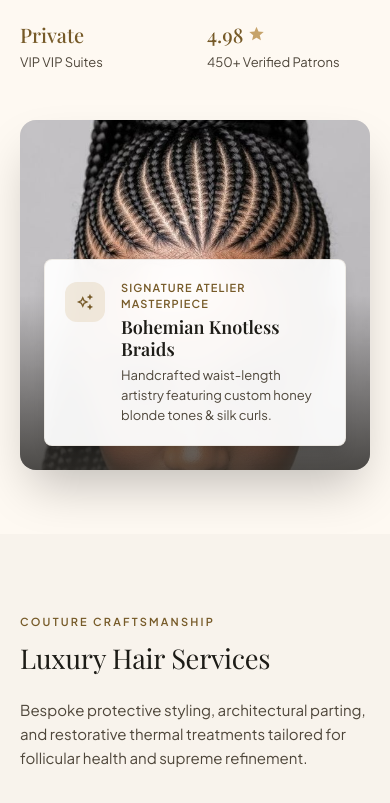
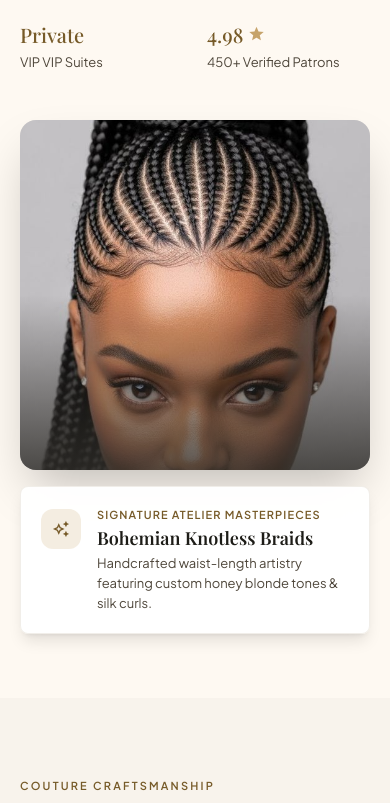
Before and after one commit to renewemmanuel10/helendesign_portfolio, a plain HTML site: page index.html in a window 390 px wide. Shown: the part 744-1547 px from the top of the page. Drawn offline with nearby package versions, Linux system fonts and the light colour scheme; files whose address does not match are found by name; a web font is replaced by a local one.

Commit message:
version-33

```diff
--- a/index.html
+++ b/index.html
@@ -522,6 +522,7 @@
               </div>
               <!-- Right Column: Large Fashion Editorial Portrait (5 cols) -->
               <div class="lg:col-span-5 relative">
+                <div class="relative w-full">
                   <div
                     class="relative w-full aspect-[3/4] rounded-2xl overflow-hidden shadow-2xl bg-surface-container"
                   >
@@ -534,9 +535,10 @@
                     <div
                       class="absolute inset-0 bg-gradient-to-t from-inverse-surface/80 via-transparent to-transparent pointer-events-none"
                     ></div>
+                  </div>
                   <!-- Floating Editorial Badge Card -->
                   <div
-                    class="absolute bottom-6 left-6 right-6 p-5 rounded-xl bg-surface-container-lowest/95 backdrop-blur-md shadow-lg border border-outline-variant/30 flex items-start gap-4 transition-all duration-500 hover:bg-surface-container-lowest hover:shadow-2xl hover:scale-[1.02] cursor-pointer"
+                    class="relative z-10 mt-4 p-5 rounded-xl bg-surface-container-lowest/95 backdrop-blur-md shadow-lg border border-outline-variant/30 flex items-start gap-4 transition-all duration-500 hover:bg-surface-container-lowest hover:shadow-2xl hover:scale-[1.02] cursor-pointer lg:absolute lg:bottom-6 lg:left-6 lg:right-6 lg:mt-0"
                   >
                     <div
                       class="w-10 h-10 rounded-full bg-primary-container/20 flex items-center justify-center shrink-0 mt-0.5 transition-transform duration-300 group-hover:scale-110"
@@ -549,7 +551,7 @@
                     <div class="flex flex-col">
                       <span
                         class="font-label-caps text-label-caps text-primary tracking-widest uppercase mb-1"
-                        >Signature Atelier Masterpiece</span
+                        >Signature Atelier Masterpieces</span
                       >
                       <p
                         class="font-headline-sm text-[18px] leading-tight text-on-surface font-semibold mb-1"
@@ -2554,8 +2556,8 @@
                     cy="6"
                     r="1"
                     class="fill-current stroke-none"
-                  />
-                  </svg></a>
+                  /></svg
+              ></a>
             </div>
           </div>
           <div class="lg:col-span-2 flex flex-col">
@@ -2760,7 +2762,8 @@
                   cy="6"
                   r="1"
                   class="fill-current stroke-none"
-                /></svg></a>
+                /></svg
+            ></a>
           </div>
         </div>
       </div>
```
Lines whose indentation alone changed are shown as unchanged.
